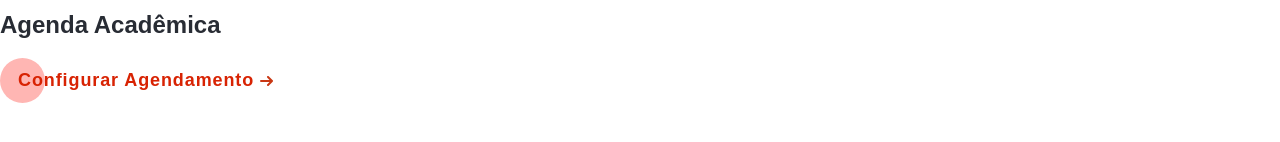
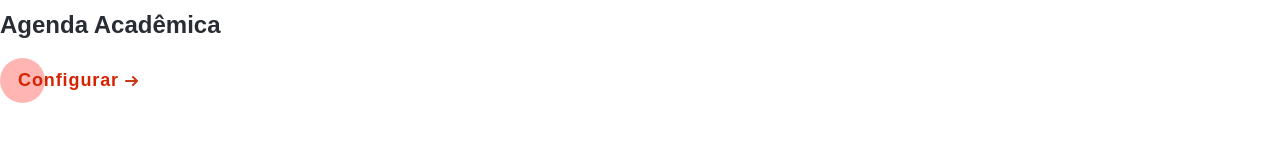
Before and after one commit to Levig0/mackhub-front-next, a Next.js app: page / in a window 1280 px wide. Shown: the part 334-476 px from the top of the page. Built offline with nearby package versions, Linux system fonts and the light colour scheme.

Commit message:
Removendo agendamento

```diff
--- a/src/app/components/button/Button.jsx
+++ b/src/app/components/button/Button.jsx
@@ -6,7 +6,7 @@ function Button() {
   return (
 
 <button className={Styles.cta}>
-  <span>Configurar Agendamento</span>
+  <span>Configurar</span>
   <svg width="15px" height="10px" viewBox="0 0 13 10">
     <path d="M1,5 L11,5"></path>
     <polyline points="8 1 12 5 8 9"></polyline>
```
